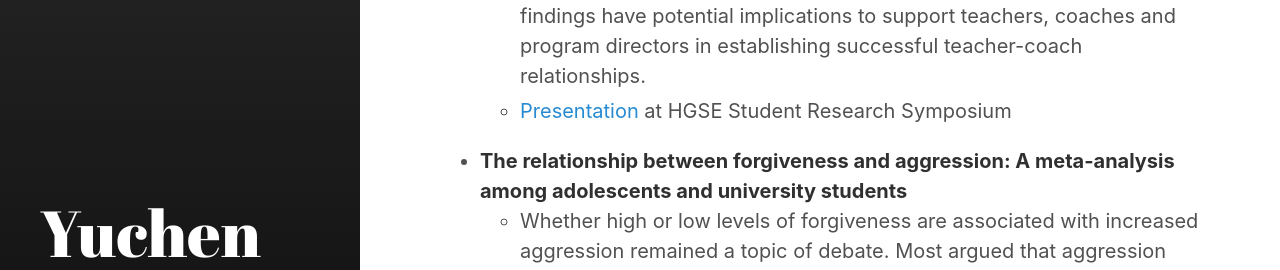
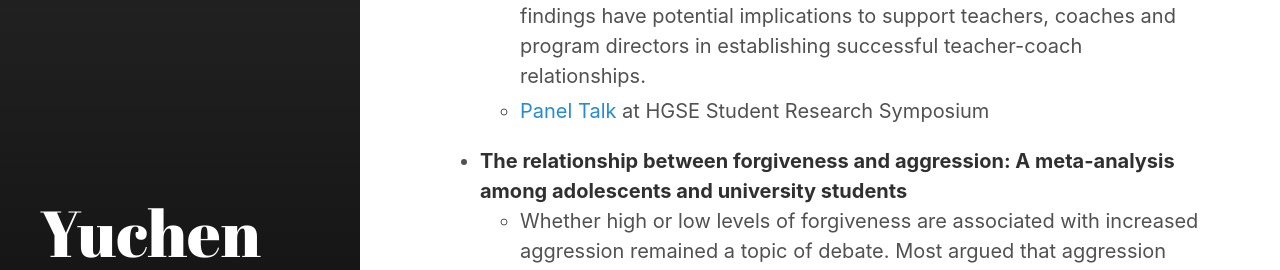
Before and after one commit to Regenchen/Regenchen.github.io, a Jekyll site: the page built from research.md, in a window 1280 px wide and 900 px high, scrolled down 2071 px. Shown: the part 161-431 px from the top of the window. Built offline with Jekyll 4.4.1, drawn with Linux system fonts in a browser that asks for light colours.

Commit message:
Update research.md

```diff
--- a/research.md
+++ b/research.md
@@ -40,7 +40,7 @@ sidebar_link: true
 
 -  **Understanding what makes a successful teacher-coach relationship\***
    + In this study, we aimed to uncover positive factors contributing to a successful teachercoach relationship in the Boston Universal Pre-K program, as well as, factors coaches faced difficulty in. According to the interviews from seven coaches, the most reported positive themes were customized coaching plans and emotional intelligence-based leadership. However, the establishment of a distributed leadership between teachers, coaches and directors was reported as lacking and needed improvement. In addition, coaches cited time and lack of professional development resources as barriers. Together, these findings have potential implications to support teachers, coaches and program directors in establishing successful teacher-coach relationships.
-   +  [Presentation](https://drive.google.com/file/d/1ZMij5bYNB8DdoRWkGWIAkX-O6JZJB17A/view?usp=sharing) at HGSE Student Research Symposium
+   +  [Panel Talk](https://src.gse.harvard.edu/panel-2-professional-development-and-coaching) at HGSE Student Research Symposium
 
 -  **The relationship between forgiveness and aggression: A meta-analysis among adolescents and university students**
    + Whether high or low levels of forgiveness are associated with increased aggression remained a topic of debate. Most argued that aggression was linked to low levels of forgiveness, though this stance was disputed by some. This meta-analysis examined the relationship between forgiveness and aggression to provide conclusive evidence on this debate and explores how various variables moderate this relationship. We identified 36 primary studies with 21,407 participants. The results indicated a medium negative correlation between forgiveness and aggression. Furthermore, forgiveness measures, participators’ cultural background, age group, and gender moderated this link. The correlation between forgiveness and aggression was stronger (1) when forgiveness was measured with the HFS, FS, and the TFS than when forgiveness was measured with other instruments; (2) when aggression was measured with AQ than other measures; (3) for the Eastern group than for the Western group; (4) among university students than adolescent students. (5) In male-predominant samples, the negative correlation between forgiveness and aggression was larger.
```
